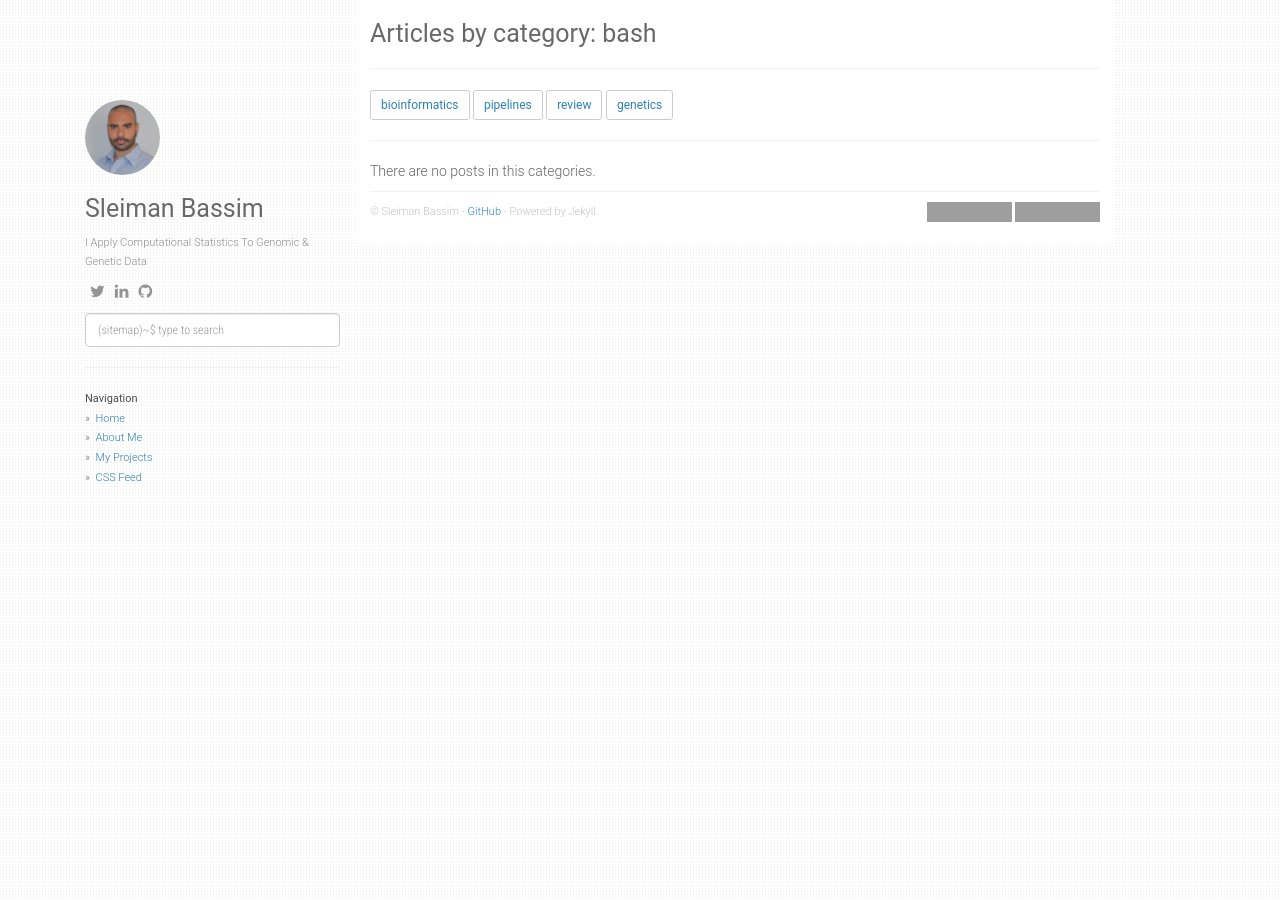
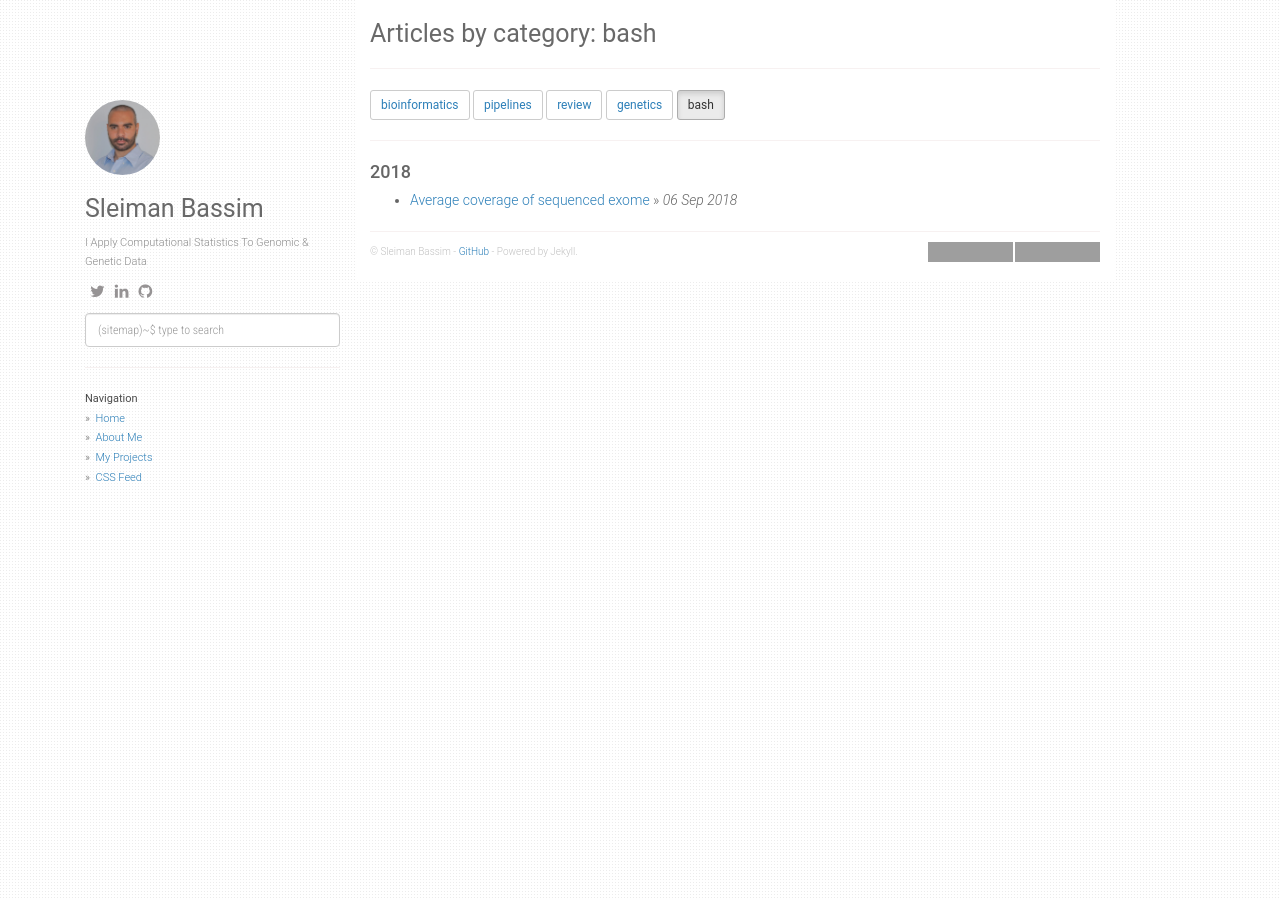
Before and after one commit to neocruiser/neocruiser.github.io, a Jekyll site: the page built from category/bash.md, in a window 1280 px wide. Built offline with Jekyll 4.4.1, drawn with Linux system fonts in a browser that asks for light colours; nearby versions of some CDN libraries; part of the change alters nothing that is shown; grey boxes are pictures that could not be loaded.

Commit message:
new post and synthax refconfiguration

```diff
--- /dev/null
+++ b/_posts/2018/2018-09-06-average-coverage.md
@@ -0,0 +1,64 @@
+---
+layout: post
+title: "Average coverage of sequenced exome"
+date: 2018-09-06 11:51:02
+categories: [bioinformatics, bash]
+tags: [genetics, bash]
+---
+
+The coverage is a metric that represents how many base copies were generated to cover a specific DNA site.
+The average coverage can be measured on the scale of the genome by implementing tools like `bamtools`, `samtools`, `bedtools`, and `awk`.
+
+{% highlight bash %}
+for minCov in {10, 20, 30}; do
+    avg.coverage=$(bamtools filter -tag XT:U -tag XM:0 -in $sample.bam \
+		       | samtools view -uq$mapq -b - -@$threads \
+		       | genomeCoverageBed -ibam - -bg \
+		       | awk -vm=$minCov '{if($4>= m )print$0}' \
+		       | awk '{sum+=$4} END { print "Avg Coverage=",sum/NR,"X"}')
+    paste avg.coverage >> summary.average_coverage.txt
+done
+{% endhighlight %}
+
+
+The average coverage can also be measured on a specific number of genes that were targeted during a whole exome sequencing run.
+The difference between `agilent.bed` file and `ucsc.bed` is that the former was generated by Agilent and the latter by me.
+Agilent file contains little information about exons being sequenced by gene, by site, by DNA frame.
+Not supportive for more thorough analysis of variant recognition by gene.
+That's why with data mining of UCSC databases I can add more informative features to the sites being sequenced.
+This would increase the amount of results, improve interpretability, and lastly validate the full price for sequencing a genome.
+Thus, taking full advantage of our data.
+
+{% highlight bash %}
+for fileCov in {1, 2}; do
+    local file[1]=$agilent.bed
+    local file[2]=$ucsc.bed
+
+    if [ $fileCov == 1 ]; then
+	bamtools filter -tag XT:U -tag XM:0 -in $sample.bam \
+	    | samtools view -uq$mapq -b - -@$threads \
+	    | bamToBed -i - \
+	    | sort-bed - \
+	    | bedops --merge - \
+	    | bedtools coverage -a $file[$fileCov] -b - \
+	    | awk '{if($11>=.8)print$0}' \
+	    | awk '{sum+=$8} END { print "Avg coverage=",sum/NR,"X"}'
+    else
+	bamtools filter -tag XT:U -tag XM:0 -in $sample.bam \
+	    | samtools view -uq$mapq -b - -@$threads \
+	    | bamToBed -i - \
+	    | sort-bed - \
+	    | bedops --merge - \
+	    | bedtools coverage -a $file[$fileCov] -b - \
+	    | awk '{if($8>=.8)print$0}' \
+	    | awk '{sum+=$5} END { print "Avg coverage=",sum/NR,"X"}'
+done
+{% endhighlight %}
+
+* Filtering parameters and thresholds
+  - *mapq*, mapping quality
+  - *XM*, how many mismatches in alignment
+  - *XT*, how many unique reads by site
+  - *$8* or *$11*, mapping depth by nucleotide by site
+  - Maximum depth can also be used with `samtools -d`
+  - Execessive mismatches can also be penalized with `bcftools mpileup -C`
--- a/static/css/main.css
+++ b/static/css/main.css
@@ -56,16 +56,13 @@ a:hover {
 
 /* Content */
 div.content pre {
-  background: #333333;
-  padding: 10px;
-  color: #FFF;
+  background: #fff;
+  padding: 14px;
+  color: #737373;
   overflow-x: auto;
-  font-family: Menlo, Monaco, Consolas, 'Courier New', monospace;
+  font-family: menlo, Monaco, Consolas, 'Courier New', monospace;
   font-size: 12px;
   border: none;
-}
-div.content .highlight {
-	background: #333333;
 }
 footer {
   border-top: 1px solid #F7F1F1;
@@ -75,7 +72,7 @@ footer {
   margin-bottom: 3em;
   padding-top: 10px;
   color: #C2C2C2;
-  font-size: 11px;
+  font-size: 10px;
   bottom: 0;
   padding-bottom: 10px;
 }
--- a/static/css/syntax.css
+++ b/static/css/syntax.css
@@ -1,7 +1,7 @@
 .highlight .hll { background-color: #49483e }
 .highlight .c { color: #75715e } /* Comment */
 .highlight .err { color: #960050; background-color: #1e0010 } /* Error */
-.highlight .k { color: #66d9ef } /* Keyword */
+.highlight .k { color: #3288bd } /* Keyword */
 .highlight .l { color: #ae81ff } /* Literal */
 .highlight .n { color: #f8f8f2 } /* Name */
 .highlight .o { color: #f92672 } /* Operator */
@@ -33,8 +33,8 @@
 .highlight .nn { color: #f8f8f2 } /* Name.Namespace */
 .highlight .nx { color: #a6e22e } /* Name.Other */
 .highlight .py { color: #f8f8f2 } /* Name.Property */
-.highlight .nt { color: #f92672 } /* Name.Tag */
-.highlight .nv { color: #f8f8f2 } /* Name.Variable */
+.highlight .nt { color: #d53e4f } /* Name.Tag */
+.highlight .nv { color: #fdae61 } /* Name.Variable */
 .highlight .ow { color: #f92672 } /* Operator.Word */
 .highlight .w { color: #f8f8f2 } /* Text.Whitespace */
 .highlight .mf { color: #ae81ff } /* Literal.Number.Float */
@@ -50,7 +50,7 @@
 .highlight .si { color: #e6db74 } /* Literal.String.Interpol */
 .highlight .sx { color: #e6db74 } /* Literal.String.Other */
 .highlight .sr { color: #e6db74 } /* Literal.String.Regex */
-.highlight .s1 { color: #e6db74 } /* Literal.String.Single */
+.highlight .s1 { color: #66c2a5 } /* Literal.String.Single */
 .highlight .ss { color: #e6db74 } /* Literal.String.Symbol */
 .highlight .bp { color: #f8f8f2 } /* Name.Builtin.Pseudo */
 .highlight .vc { color: #f8f8f2 } /* Name.Variable.Class */
```
Also changed, not shown: 1 other file.
